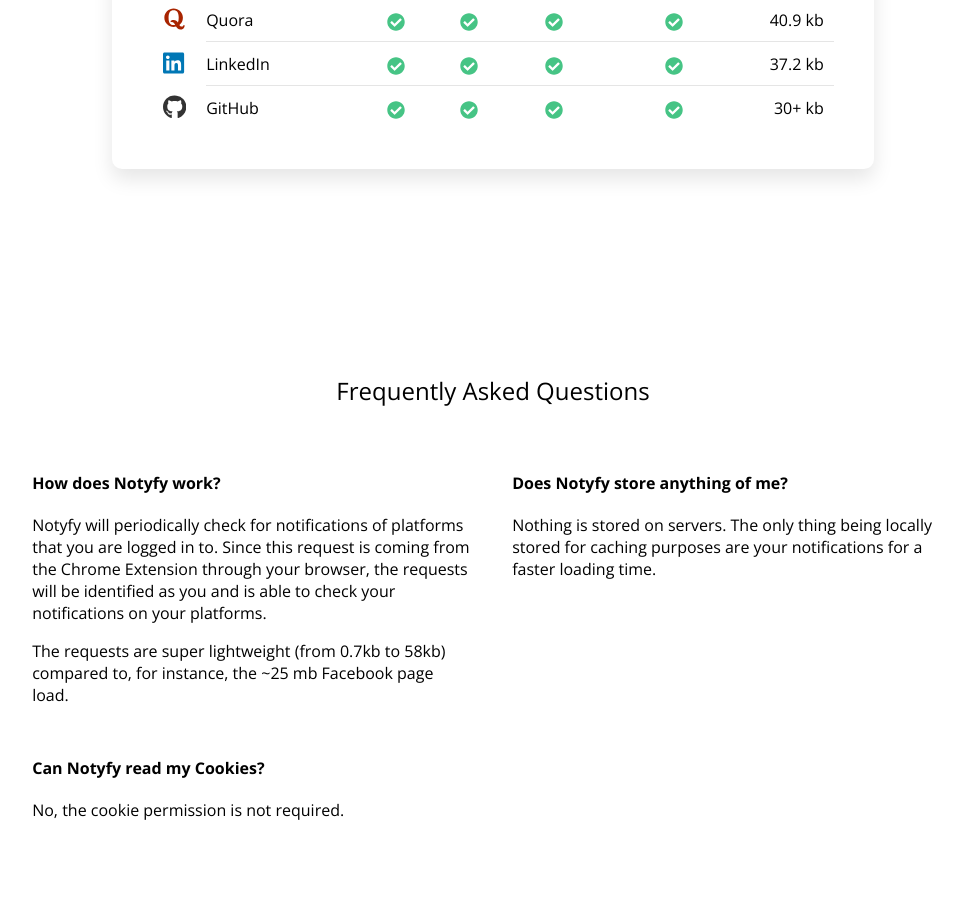
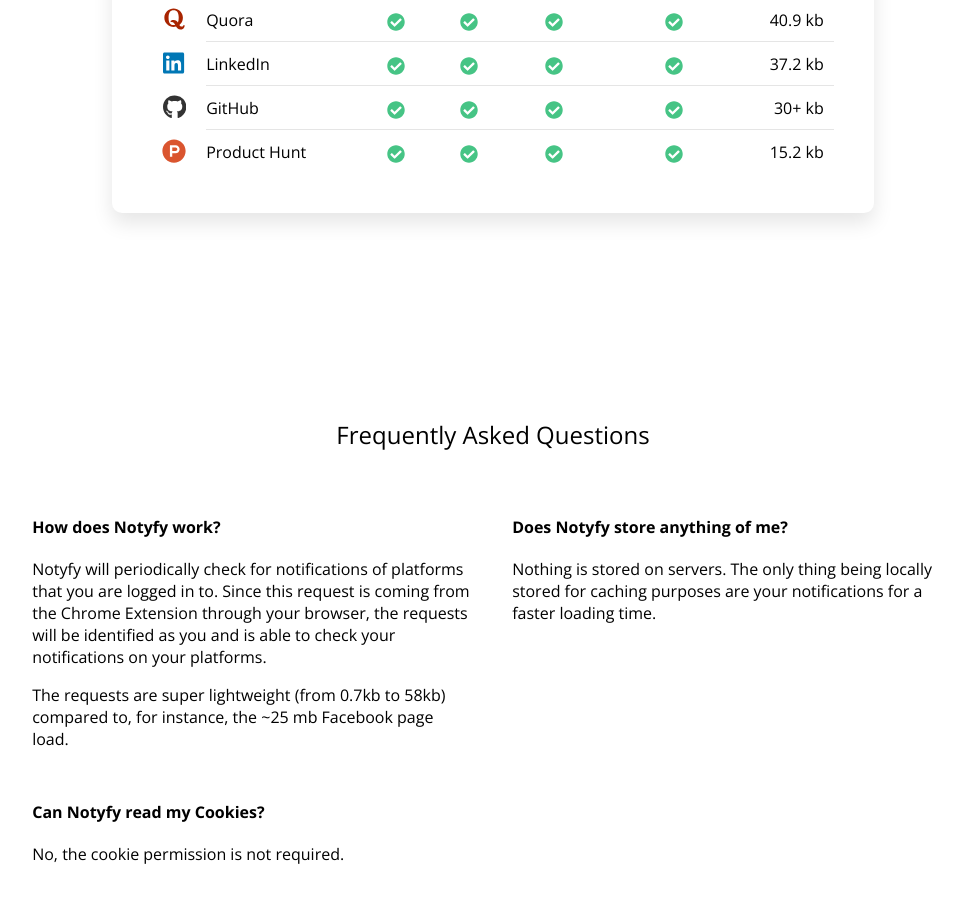
Before and after one commit to zwacky/notyfy-site, a website: page index.html in a window 1280 px wide. Shown: the part 1402-2305 px from the top of the page, without its empty margins (147-1110 px from the left). Drawn offline with nearby package versions, Linux system fonts and the light colour scheme.

Commit message:
fix: product hunt added

```diff
--- a/index.html
+++ b/index.html
@@ -100,8 +100,8 @@
         <h3>as a browser extension</h3>
         <div style="display: flex; align-items: center;">
           <a
-						href="https://chrome.google.com/webstore/detail/notyfy/jchnjaoenbpjjnfgnfhfljcdfhmpljic"
-						target="_blank"
+            href="https://chrome.google.com/webstore/detail/notyfy/jchnjaoenbpjjnfgnfhfljcdfhmpljic"
+            target="_blank"
             class="button button--filled"
             style="width: 250px; padding: 6px;"
           >
@@ -116,9 +116,9 @@
           </a>
           <a
             class="button--icon-only"
-						href="https://microsoftedge.microsoft.com/addons/detail/gnmgkdmmejppbhfjhkknjfigflkfjijm"
-						target="_blank"
-						title="Microsoft Edge Addons"
+            href="https://microsoftedge.microsoft.com/addons/detail/gnmgkdmmejppbhfjhkknjfigflkfjijm"
+            target="_blank"
+            title="Microsoft Edge Addons"
           >
             <img
               src="assets/logos/edge.svg"
@@ -558,6 +558,45 @@
                   </td>
                   <td>30+ kb</td>
                 </tr>
+                <tr>
+                  <td>
+                    <img
+                      src="assets/logos/producthunt.svg"
+                      alt="Product Hunt"
+                      title="Product Hunt"
+                    />
+                  </td>
+                  <td>Product Hunt</td>
+                  <td>
+                    <img
+                      style="height: 18px;"
+                      src="assets/check-circle.svg"
+                      alt="check"
+                    />
+                  </td>
+                  <td>
+                    <img
+                      style="height: 18px;"
+                      src="assets/check-circle.svg"
+                      alt="check"
+                    />
+                  </td>
+                  <td>
+                    <img
+                      style="height: 18px;"
+                      src="assets/check-circle.svg"
+                      alt="check"
+                    />
+                  </td>
+                  <td>
+                    <img
+                      style="height: 18px;"
+                      src="assets/check-circle.svg"
+                      alt="check"
+                    />
+                  </td>
+                  <td>15.2 kb</td>
+                </tr>
               </table>
 
               <!-- <div style="margin-top: 40px; font-size: 14px; opacity: 0.4;">
```
Also changed, not shown: assets/logos/producthunt.svg (added).
